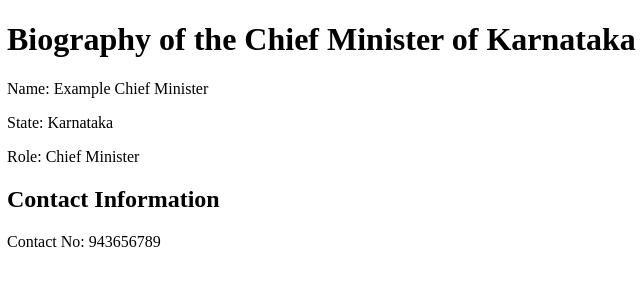
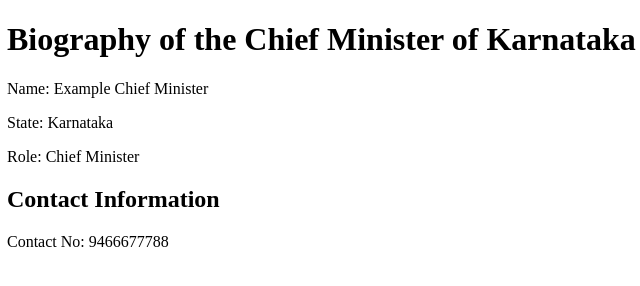
Before and after one commit to Meherangel23/GitLab, a plain HTML site: page index.html in a window 1280 px wide. Shown: the full height of the page, 1-641 px from the left. Drawn offline with Linux system fonts and the light colour scheme.

Commit message:
Pooja: Add contact number

```diff
--- a/index.html
+++ b/index.html
@@ -11,6 +11,6 @@
     <p>Role: Chief Minister</p>
 
     <h2>Contact Information</h2>
-    <p>Contact No: 943656789</p>
+    <p>Contact No: 9466677788</p>
 </body>
 </html>
```
